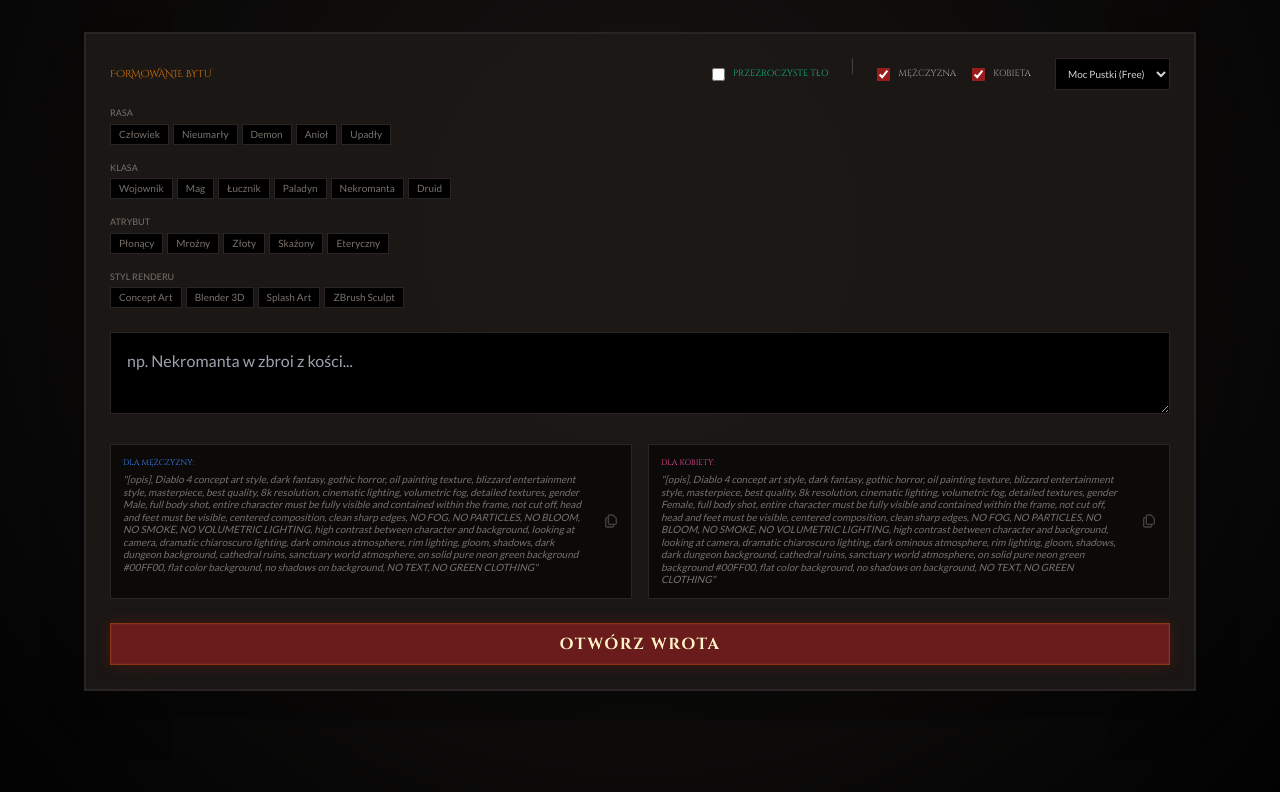
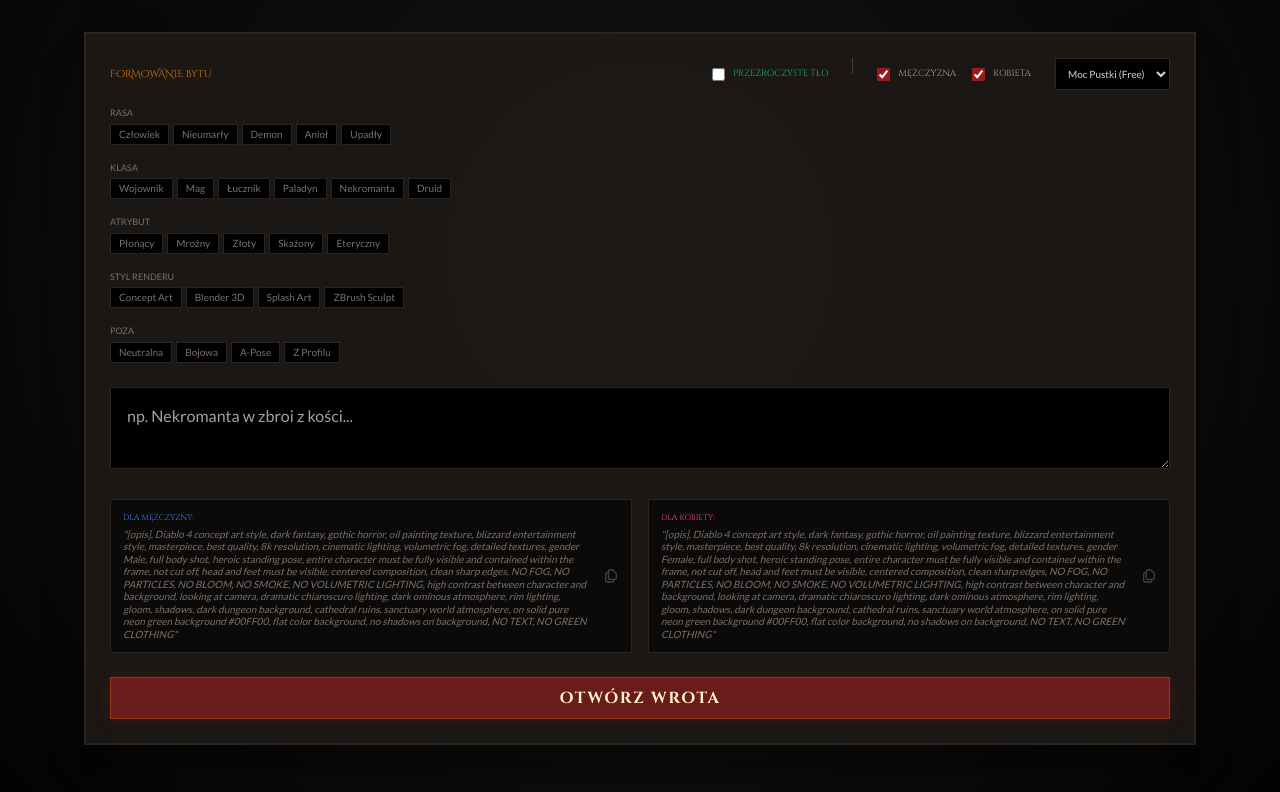
Before and after one commit to pracakod/Gen, a React (Vite) app: page / in a window 1280 px wide. Shown: the part 440-1232 px from the top of the page. Built offline with nearby package versions, Linux system fonts and the light colour scheme.

Commit message:
Dodanie kategorii Poza do tagow

```diff
--- a/components/AvatarGenerator.tsx
+++ b/components/AvatarGenerator.tsx
@@ -11,19 +11,22 @@ const HERO_TAGS = {
     race: ['Człowiek', 'Nieumarły', 'Demon', 'Anioł', 'Upadły'],
     class: ['Wojownik', 'Mag', 'Łucznik', 'Paladyn', 'Nekromanta', 'Druid'],
     trait: ['Płonący', 'Mroźny', 'Złoty', 'Skażony', 'Eteryczny'],
-    render: ['Concept Art', 'Blender 3D', 'Splash Art', 'ZBrush Sculpt']
+    render: ['Concept Art', 'Blender 3D', 'Splash Art', 'ZBrush Sculpt'],
+    pose: ['Neutralna', 'Bojowa', 'A-Pose', 'Z Profilu']
   },
   cyberpunk: {
     race: ['Człowiek', 'Cyborg', 'Android', 'Syntetyk', 'Haker'],
     class: ['Netrunner', 'Solo', 'Techie', 'Fixer', 'Mercenary'],
     trait: ['Neonowy', 'Chromowany', 'Zglitchowany', 'Militarny', 'Wirtualny'],
-    render: ['In-Game Tool', 'Blender 3D', 'Cinematic', 'Voxel']
+    render: ['In-Game Tool', 'Blender 3D', 'Cinematic', 'Voxel'],
+    pose: ['Neutralna', 'Bojowa', 'A-Pose', 'Z Profilu']
   },
   pixelart: {
     race: ['Człowiek', 'Elf', 'Krasnolud', 'Ork', 'Szkielet'],
     class: ['Rycerz', 'Czarodziej', 'Złodziej', 'Kapłan', 'Ranger'],
     trait: ['8-bitowy', 'Legendarny', 'Ognisty', 'Leśny', 'Przeklęty'],
-    render: ['Sprite Sheet', 'Blender 3D', 'Retro Render', 'HD-2D']
+    render: ['Sprite Sheet', 'Blender 3D', 'Retro Render', 'HD-2D'],
+    pose: ['Neutralna', 'Bojowa', 'A-Pose', 'Z Profilu']
   }
 };
 
@@ -109,16 +112,22 @@ export const AvatarGenerator: React.FC = () => {
 
     let renderStyle = styleConfig.artStyle;
     if (selectedTags.render === 'Blender 3D') {
-      renderStyle = "3D character model rendered in Blender, Octane Render, Cycles engine, high poly, highly detailed PBR textures, game character preview, professional studio lighting, A-pose stance, clear silhouette";
+      renderStyle = "3D character model rendered in Blender, Octane Render, Cycles engine, high poly, highly detailed PBR textures, game character preview, professional studio lighting, clear silhouette";
     } else if (selectedTags.render) {
       parts.push(selectedTags.render);
     }
+
+    let poseDesc = "heroic standing pose";
+    if (selectedTags.pose === 'Bojowa') poseDesc = "dynamic action battle pose, ready for combat";
+    if (selectedTags.pose === 'A-Pose') poseDesc = "A-pose stance, arms slightly away from sides";
+    if (selectedTags.pose === 'Z Profilu') poseDesc = "side profile view, standing sideways";
+    if (selectedTags.pose === 'Neutralna') poseDesc = "relaxed standing pose, arms at sides";
 
     if (prompt) parts.push(prompt);
 
     const baseText = parts.length > 0 ? parts.join(', ') : '[opis]';
     const enhancedUserText = enhanceUserPrompt(baseText, 'character');
-    const fitInFrame = "full body shot, entire character must be fully visible and contained within the frame, not cut off, head and feet must be visible, centered composition";
+    const fitInFrame = `full body shot, ${poseDesc}, entire character must be fully visible and contained within the frame, not cut off, head and feet must be visible, centered composition`;
     const cleanEdges = "clean sharp edges, NO FOG, NO PARTICLES, NO BLOOM, NO SMOKE, NO VOLUMETRIC LIGHTING, high contrast between character and background";
 
     if (autoRemoveBg) {
@@ -298,7 +307,7 @@ export const AvatarGenerator: React.FC = () => {
           {Object.entries(HERO_TAGS[currentStyle as keyof typeof HERO_TAGS]).map(([category, values]) => (
             <div key={category}>
               <label className="text-stone-500 text-[9px] uppercase mb-1 block">
-                {category === 'race' ? 'Rasa' : category === 'class' ? 'Klasa' : category === 'trait' ? 'Atrybut' : 'Styl Renderu'}
+                {category === 'race' ? 'Rasa' : category === 'class' ? 'Klasa' : category === 'trait' ? 'Atrybut' : category === 'pose' ? 'Poza' : 'Styl Renderu'}
               </label>
               <div className="flex flex-wrap gap-1">
                 {values.map(val => (
```
